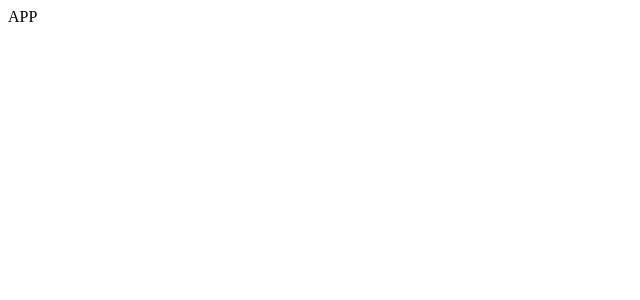
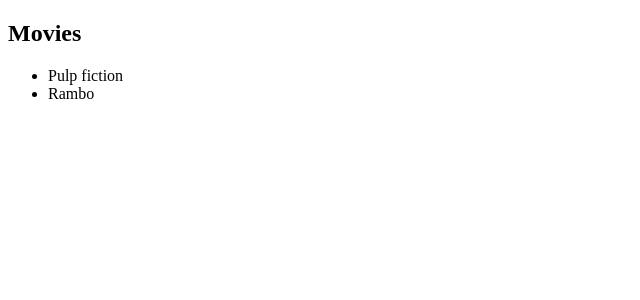
Before and after one commit to dcaric/ReactReduxDemo, a React (Create React App) app: page / in a window 1280 px wide. Shown: the top 300 px of the page, without its empty margins (0-640 px from the left). Built offline with nearby package versions, Linux system fonts and the light colour scheme.

Commit message:
04-Access the store

```diff
--- a/src/App.js
+++ b/src/App.js
@@ -1,8 +1,19 @@
+import { useSelector } from 'react-redux'
+
+
 const App = () => {
+  const movies = useSelector((state)=> state.movies.list)
 
   return(
     <>
-      APP
+      <h2>Movies</h2>
+      <ul>
+        { movies ?
+          movies.map( movie => (
+            <li key={movie.id}>{movie.title}</li>
+          ))
+        :null}
+      </ul>
     </>
   )
 }
--- a/src/store/movies.js
+++ b/src/store/movies.js
@@ -3,7 +3,12 @@
 
 export const moviesSlice = createSlice({
     name:'movies',
-    initialState:{},
+    initialState:{
+        list:[
+            {id:1, title:'Pulp fiction'},
+            {id:2, title:'Rambo'}
+        ]
+    },
     reducers:{
 
     }
```
